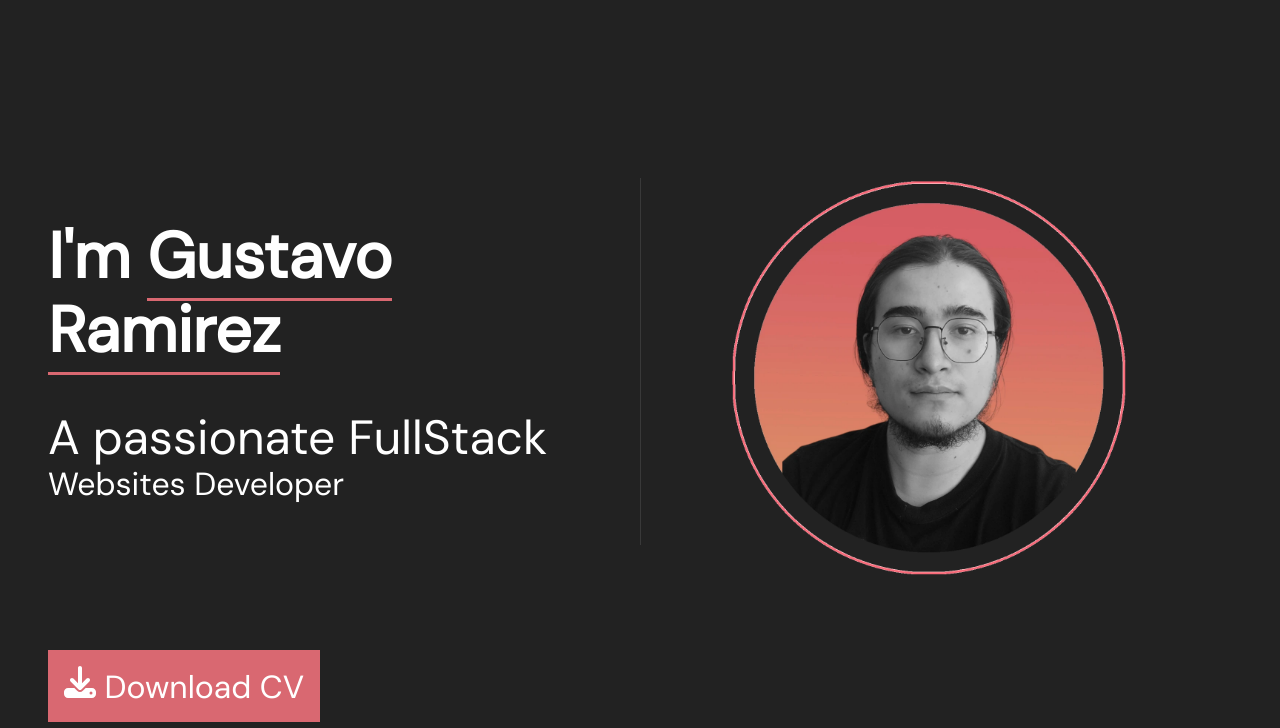
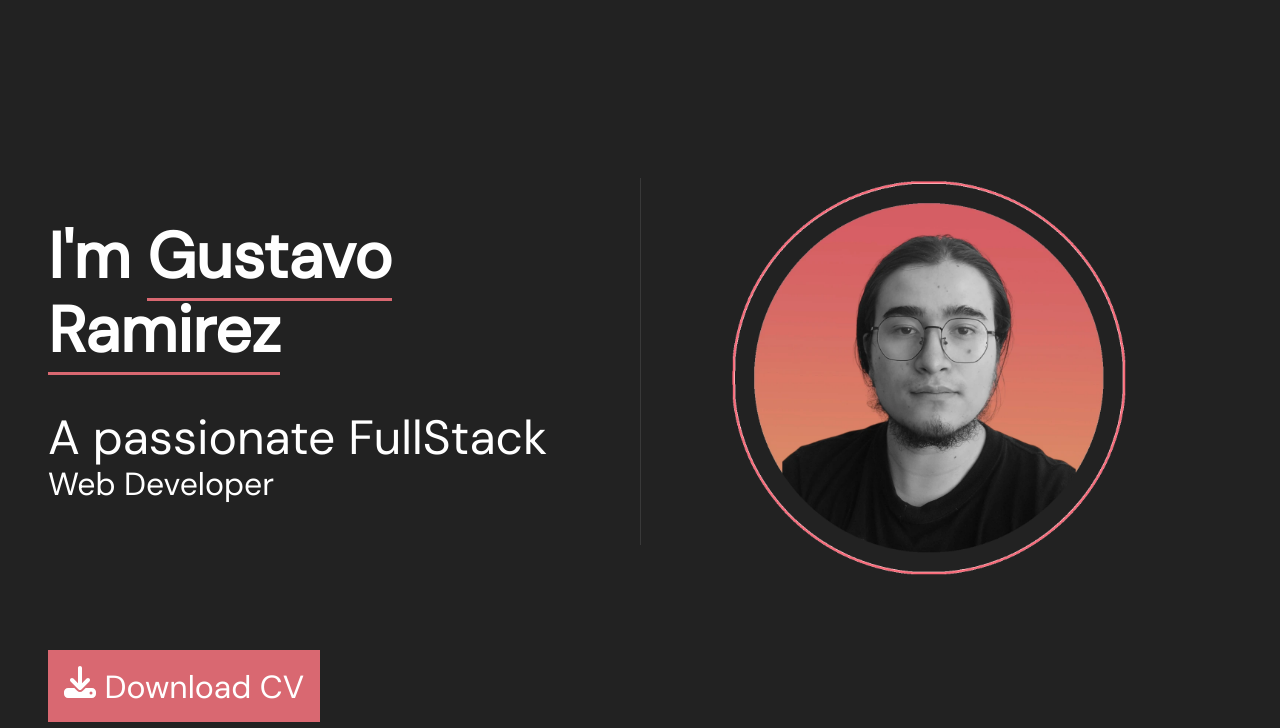
Before and after one commit to Areshkew/portfolio, a plain HTML site: page index.html in a window 1280 px wide. Shown: the part 72-800 px from the top of the page. Drawn offline with nearby package versions, Linux system fonts and the light colour scheme.

Commit message:
Grammar fix

```diff
--- a/index.html
+++ b/index.html
@@ -43,7 +43,7 @@
                 <div class="me">
                     <h1 id="title-portfolio">I'm <span class="text-decoration-bb">Gustavo Ramirez</span></h1>
                     <h2>A passionate FullStack</h2>
-                    <h3>Websites Developer</h3>
+                    <h3>Web Developer</h3>
 
                     <a href="assets/documents/Gustavo CV.pdf" target="_blank">
                         <img src="assets/icons/download-solid.svg" alt="Download"  width="32">
```
